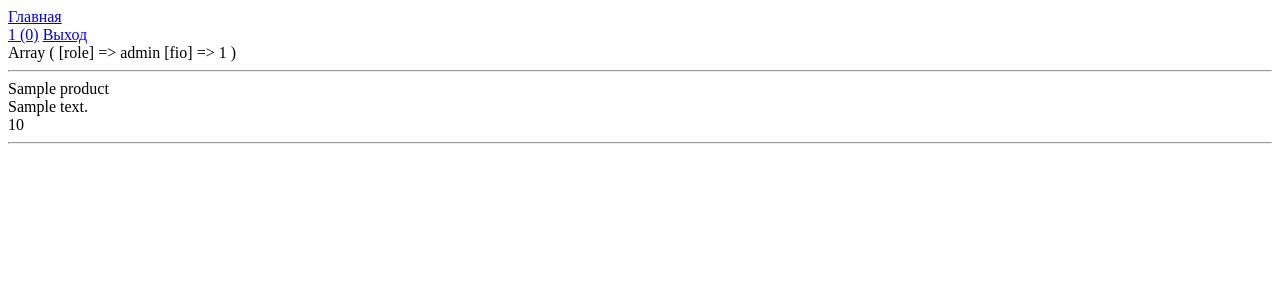
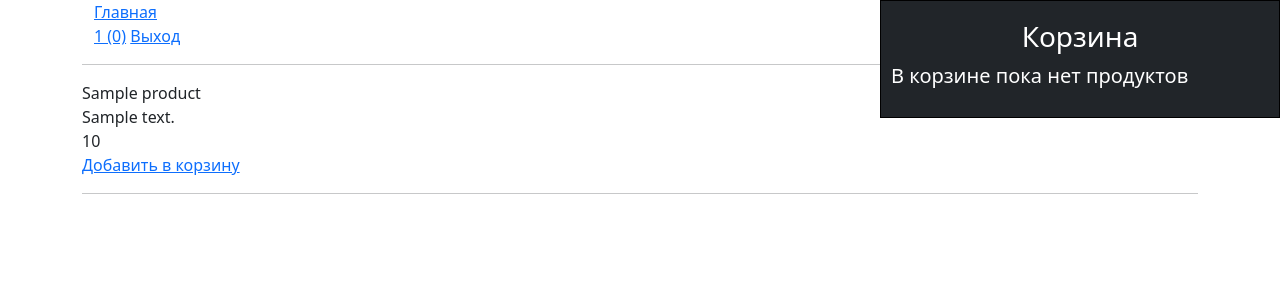
Before and after one commit to VladGoodman/internet-shop, a PHP site: page /LPR/ in a window 1280 px wide. Shown: the top 300 px of the page. Run offline with PHP 8.4, Linux system fonts and the light colour scheme; the visitor is signed in with stand-in values (Sample User, id 1); tables that the repository leaves empty or names only in its code hold one stand-in row (values such as "Sample post").

Commit message:
Add basket

```diff
--- /dev/null
+++ b/basket.php
@@ -0,0 +1,48 @@
+<?php
+require 'basket_module.php';
+
+if(isset($_GET['action']) && $_GET['action']==='add'){
+    if($basket->addItemInBasket($_GET['id']) === true){
+        header('Location: http://localhost/LPR%207/2/index.php');
+    }
+}
+
+if(isset($_GET['action']) && $_GET['action']==='delete_product'){
+    if($basket->deleteItemBasket($_GET['del_id']) === true){
+        header('Location: http://localhost/LPR%207/2/index.php');
+    }else{
+        echo $basket->deleteItemBasket($_GET['del_id']);
+    }
+}
+
+
+
+
+?>
+<div class="basket bg-dark">
+    <div class="fs-3 my-1 basket__title text-center text-white">
+        Корзина
+    </div>
+    <ul class="list-group">
+        <?php
+        $sum_price = 0;
+        if($basket->getAllBasketItems()){
+            foreach($basket->getAllBasketItems() as $key => $item){
+                echo '
+                    <li class="list-group-item d-flex justify-content-between align-items-center">
+                        '.$item['product'].'
+                        <a class="link-danger" href="?action=delete_product&del_id='.$key.'">Удалить</a>
+                    </li>
+                    ';
+                $sum_price += (int)$item['price'];
+            }
+            echo '
+            <span class="fs-5 my-3 text-white">Сумма всех покупок: '.$sum_price.'</span>
+            <a class="btn btn-warning" href="?action=order_add">Оформить заказ</a>
+            ';
+        }else{
+            echo '<p class="text-white fs-5">В корзине пока нет продуктов</p>';
+        }
+        ?>
+    </ul>
+</div>
--- /dev/null
+++ b/basket_module.php
@@ -0,0 +1,45 @@
+<?php
+    require_once('bd.php');
+    class Basket{
+
+        public function getAllBasketItems(){
+            if(isset($_SESSION['basket'])){
+                return $_SESSION['basket'];
+            }else{
+                return false;
+            }
+        }
+
+        public function addItemInBasket($id){
+            global $mysql;
+            $id = (int) $id;
+            $query = "SELECT * FROM `product` WHERE id=$id";
+            $result = mysqli_query($mysql, $query);
+            if($result){
+                if($product = mysqli_fetch_assoc($result)){
+                    array_push($_SESSION['basket'],
+                        array(
+                            "product"=>$product['name'],
+                            "price" => $product['price']
+                        ));
+                    return true;
+                }
+            }
+            else{
+                return 'Такого продукта нет в наличии';
+            }
+        }
+        public function deleteItemBasket($id){
+            if(isset($_SESSION['basket'][$id])){
+                unset($_SESSION['basket'][$id]);
+                return true;
+            }
+            else{
+                return 'Такого продукта нет в корзине';
+            }
+        }
+
+    }
+    $basket = new Basket();
+
+?>
--- a/header.php
+++ b/header.php
@@ -1,4 +1,7 @@
-
+<head>
+    <link rel="stylesheet" href="style.css">
+    <link href="https://cdn.jsdelivr.net/npm/bootstrap@5.0.0-beta2/dist/css/bootstrap.min.css" rel="stylesheet" integrity="sha384-BmbxuPwQa2lc/FVzBcNJ7UAyJxM6wuqIj61tLrc4wSX0szH/Ev+nYRRuWlolflfl" crossorigin="anonymous">
+</head>
 <header>
     <div class="container">
         <div class="header__left">
--- a/index.php
+++ b/index.php
@@ -1,8 +1,12 @@
 <?php
     require 'user_module.php';
     require 'products_module.php';
+    if(!empty($user->getFio())){
+        require 'basket.php';
+    }
+    echo '<div class="container">';
         require 'header.php';
-print_r($_SESSION);
+        echo '<div>';
         foreach($product->getAllProduct() as $product){
             echo '<hr>';
             echo $product['name'];
@@ -10,6 +14,11 @@ print_r($_SESSION);
             echo $product['descr'];
             echo '<br>';
             echo $product['price'];
+            if(!empty($user->getFio())){
+                echo '<br><a href="?action=add&id='.$product['id'].'">Добавить в корзину</a>';
+            }
             echo '<hr>';
         }
+        echo '</div>';
+    echo '</div>';
 ?>
--- /dev/null
+++ b/products.php
@@ -0,0 +1,3 @@
+<?php
+
+?>
--- a/registration.php
+++ b/registration.php
@@ -55,7 +55,7 @@ if(!empty($_POST)){
 // HTML CONTENT
 require 'header.php';
 
-if(!$user->getUsername()){
+if(!$user->getFio()){
     echo '
         <form method="post">
             <label >ФИО
--- /dev/null
+++ b/style.css
@@ -0,0 +1,13 @@
+.container{
+    position: relative;
+}
+.basket{
+    display: block;
+    position: absolute;
+    top: 0;
+    width: 400px;
+    padding: 10px;
+    right: 0;
+    border: 1px solid black;
+    z-index: 3;
+}
```
Lines whose indentation alone changed are shown as unchanged.
